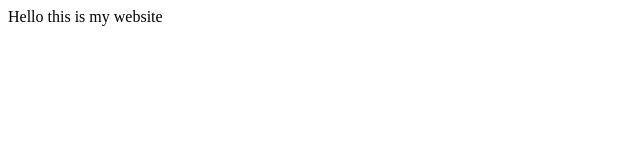
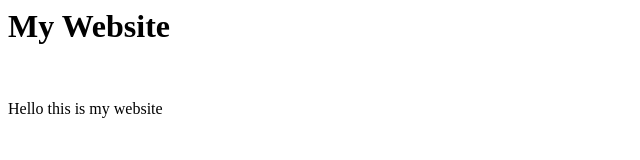
Before and after one commit to racheltam02/racheltam02.github.io, a plain HTML site: page index.html in a window 1280 px wide. Shown: the whole page, without its empty margins (0-640 px from the left). Drawn offline with Linux system fonts and the light colour scheme.

Commit message:
Improving index with a title
Improving index with a title

```diff
--- a/index.html
+++ b/index.html
@@ -1 +1,3 @@
-Hello this is my website
+<H1>My Website</H1>
+<br>
+<p>Hello this is my website</p>
```
